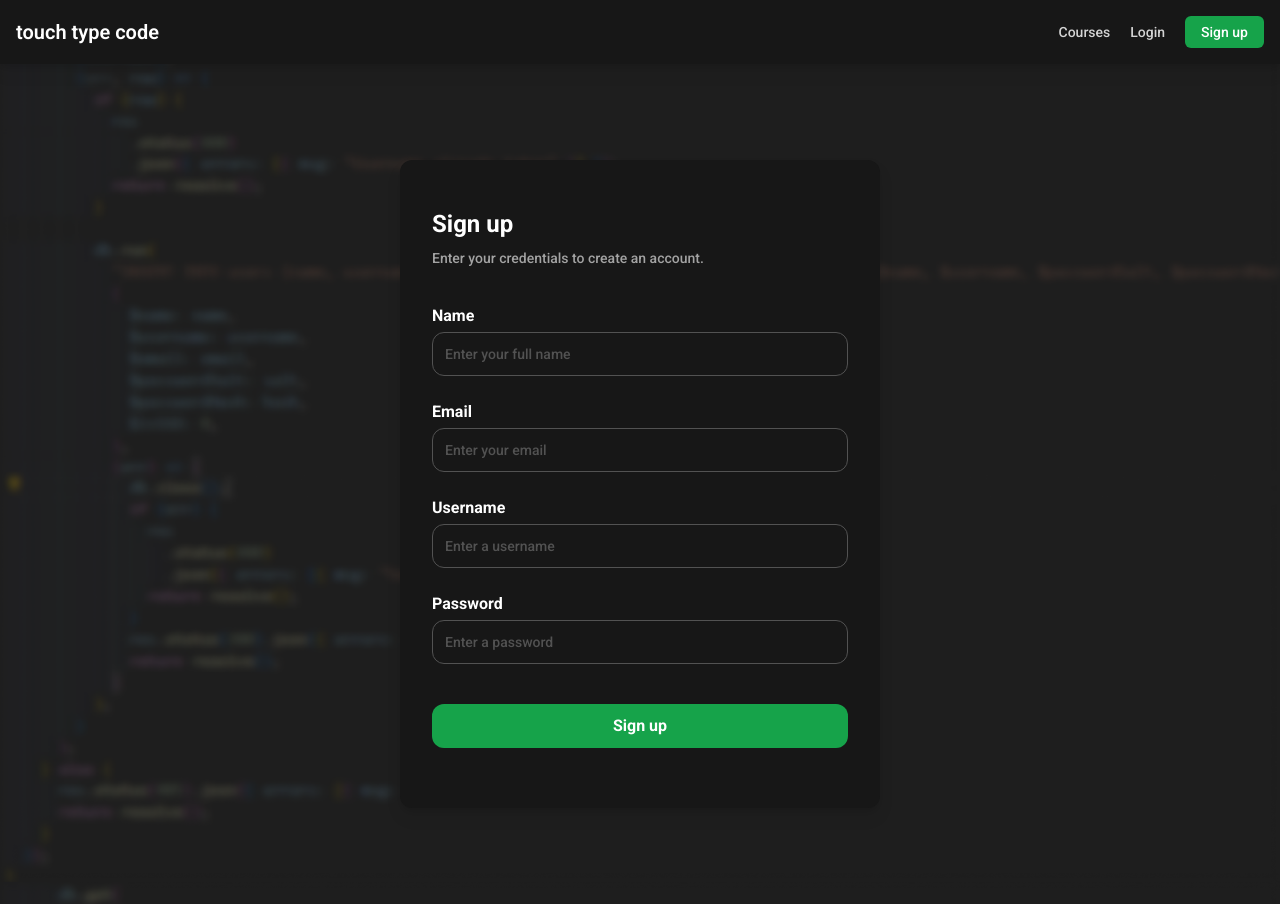
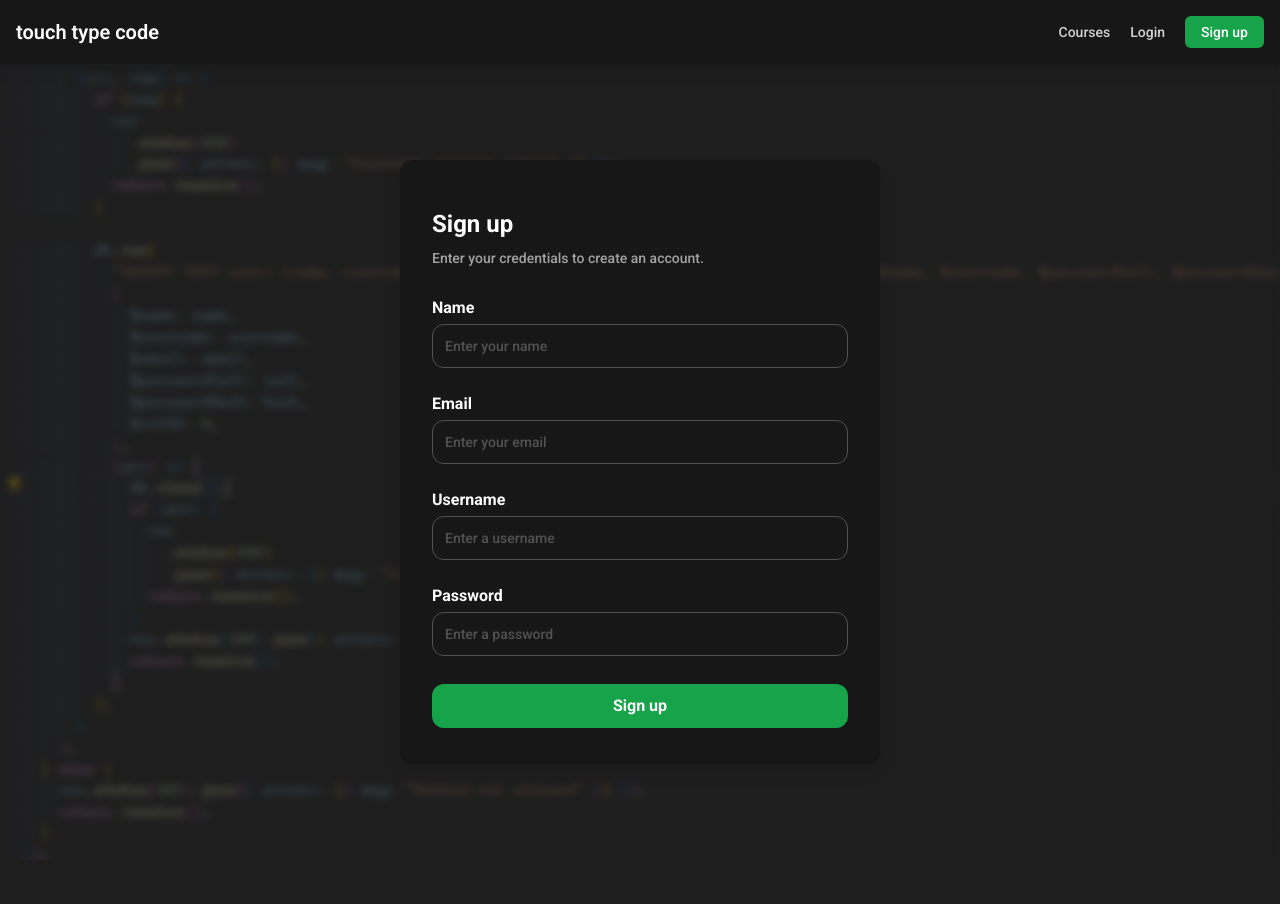
Before and after one commit to EdwardC1104/touch-type-code, a Next.js app: page /signup in a window 1280 px wide. After the commit the page ends 860 px from the top, so only its background shows below. Built offline with nearby package versions, Linux system fonts and the light colour scheme; no server answers.

Commit message:
📝 Completely refactored the login and sign up

```diff
--- a/components/Form/ErrorMessage.tsx
+++ b/components/Form/ErrorMessage.tsx
@@ -1,9 +1,9 @@
 interface Props {
-  children: string;
+  children: string | React.ReactNode;
 }
 
 const Subtitle = ({ children }: Props) => (
-  <p className="text-red-600 text-sm font-medium mt-2 pointer-events-none">
+  <p className="text-red-600 text-sm font-medium pointer-events-none">
     {children}
   </p>
 );
--- a/components/Form/Input.tsx
+++ b/components/Form/Input.tsx
@@ -1,30 +1,57 @@
+import ErrorMessage from "./ErrorMessage";
+
 interface Props {
-  required: boolean;
+  label: string;
+  required?: boolean;
   type: string;
   name: string;
+  placeholder?: string;
   id: string;
-  placeholder: string;
-  largeSpacing?: boolean;
+  onChange: (e: React.ChangeEvent<HTMLInputElement>) => void;
+  value: string;
+  error?: string;
+  touched?: boolean;
+  setTouched: (touched: boolean) => void;
 }
 
+const INVISIBLE_CHARACRTER = "\u200B";
+
 const Input = ({
+  label,
   required,
   type,
   name,
+  placeholder,
   id,
-  placeholder,
-  largeSpacing,
-}: Props) => (
+  onChange,
+  value,
+  error,
+  touched,
+  setTouched,
+}: Props) => {
+  const showError = touched && error;
+
+  return (
+    <>
+      <label htmlFor={id} className="font-bold leading-loose">
+        {label}
+      </label>
       <input
         required={required}
         type={type}
         name={name}
         id={id}
         placeholder={placeholder}
-    className={`rounded-xl border border-neutral-600 py-2 flex justify-center align-center px-3 bg-neutral-900 w-full text-neutral-400 placeholder:text-neutral-600 text-sm font-medium h-11 focus:outline-none focus:border-green-500 focus:border-1 focus:ring-green-500 focus:ring-1 transition-all ${
-      largeSpacing ? "mb-10" : "mb-5"
-    }`}
+        onChange={(e) => {
+          setTouched(true);
+          onChange(e);
+        }}
+        value={value}
+        className={`rounded-xl border border-neutral-600 py-2 flex justify-center align-center px-3 bg-neutral-900 w-full text-neutral-400 placeholder:text-neutral-600 text-sm font-medium h-11 focus:outline-none focus:border-green-500 focus:border-1 focus:ring-green-500 focus:ring-1 transition-all`}
       />
+      <ErrorMessage>{showError ? error : INVISIBLE_CHARACRTER}</ErrorMessage>
+    </>
   );
+};
 
 export default Input;
--- a/components/Form/Submit.tsx
+++ b/components/Form/Submit.tsx
@@ -1,5 +1,3 @@
-import { FormEvent } from "react";
-
 interface Props {
   value: string;
 }
@@ -7,7 +5,7 @@ interface Props {
 const Submit = ({ value }: Props) => (
   <input
     type="submit"
-    className="font-bold bg-green-600 hover:bg-green-700 focus:bg-green-700 rounded-xl text-center w-full h-11"
+    className="font-bold bg-green-600 hover:bg-green-700 focus:bg-green-700 rounded-xl text-center w-full h-11 mt-2 mb-1"
     value={value}
   />
 );
--- a/components/Form/Subtitle.tsx
+++ b/components/Form/Subtitle.tsx
@@ -3,7 +3,7 @@ interface Props {
 }
 
 const Subtitle = ({ children }: Props) => (
-  <p className="text-neutral-400 text-sm font-medium mb-8">{children}</p>
+  <p className="text-neutral-400 text-sm font-medium mb-6">{children}</p>
 );
 
 export default Subtitle;
--- a/components/Form/index.ts
+++ b/components/Form/index.ts
@@ -2,7 +2,6 @@ import Submit from "./Submit";
 import Input from "./Input";
 import Label from "./Label";
 import Form from "./Form";
-import SSO from "./SSO";
 import Subtitle from "./Subtitle";
 import Title from "./Title";
 import Card from "./Card";
@@ -13,7 +12,6 @@ const toExport = {
   Input,
   Label,
   Form,
-  SSO,
   Subtitle,
   Title,
   Card,
--- /dev/null
+++ b/hooks/useLoginForm.ts
@@ -0,0 +1,50 @@
+import { useFormik } from "formik";
+import { useState } from "react";
+import useGoTo from "./useGoTo";
+
+/**
+ * React hook that handles the logic for the login form submission
+ * and also wraps the formik library to handle the form state.
+ */
+const useLoginForm = () => {
+  const goToCourses = useGoTo("/courses");
+
+  // Stores errors returned from the server
+  const [globalErrorMessage, setGlobalErrorMessage] = useState<string | null>(
+    null
+  );
+
+  const formController = useFormik({
+    // Set initial values of each field in the form
+    initialValues: {
+      username: "",
+      password: "",
+    },
+    // Handle form submission
+    onSubmit: async (values, { setSubmitting }) => {
+      // Send a POST request to the API to login a user with the values from the form
+      const res = await fetch("/api/auth/login", {
+        method: "POST",
+        headers: {
+          "Content-Type": "application/json",
+        },
+        body: JSON.stringify(values),
+      });
+
+      const json = await res.json();
+      const { ok } = res;
+
+      // Prevents the form being accidentally submitted twice - part of the Formik library
+      setSubmitting(false);
+
+      // If the request was successful, redirect to the courses page
+      if (ok) goToCourses();
+      // If the response is not 200, set the global error message to the error returned by the API
+      else setGlobalErrorMessage(json.error);
+    },
+  });
+
+  return { formController, globalErrorMessage };
+};
+
+export default useLoginForm;
--- /dev/null
+++ b/hooks/useSignUpForm.ts
@@ -0,0 +1,55 @@
+import { useFormik } from "formik";
+import validateSignUpInput from "lib/validateSignUpInputs";
+import { useState } from "react";
+import useGoTo from "./useGoTo";
+
+/**
+ * React hook that handles the logic for the sign up form submission
+ * and also wraps the formik library to handle the form state.
+ */
+const useSignUpForm = () => {
+  const goToCourses = useGoTo("/courses");
+
+  // Stores errors returned from the server
+  const [globalErrorMessage, setGlobalErrorMessage] = useState<string | null>(
+    null
+  );
+
+  const formController = useFormik({
+    // Set initial values of each field in the form
+    initialValues: {
+      username: "",
+      password: "",
+      email: "",
+      name: "",
+    },
+    // Pass in the validation function
+    validate: validateSignUpInput,
+    // Handle form submission
+    onSubmit: async (values, { setSubmitting }) => {
+      // Send a POST request to the API to create a new user with the values from the form
+      const res = await fetch("/api/auth/signup", {
+        method: "POST",
+        headers: {
+          "Content-Type": "application/json",
+        },
+        body: JSON.stringify(values),
+      });
+
+      const json = await res.json();
+      const { ok } = res;
+
+      // Prevents the form being accidentally submitted twice - part of the Formik library
+      setSubmitting(false);
+
+      // If the request was successful, redirect to the courses page
+      if (ok) goToCourses();
+      // If the response is not 200, set the global error message to the error returned by the API
+      else setGlobalErrorMessage(json.error);
+    },
+  });
+
+  return { formController, globalErrorMessage };
+};
+
+export default useSignUpForm;
--- /dev/null
+++ b/lib/validateSignUpInputs.ts
@@ -0,0 +1,51 @@
+interface Values {
+  username: string;
+  password: string;
+  email: string;
+  name: string;
+}
+
+const validateSignUpInput = (values: Values) => {
+  const errors: Record<string, string> = {};
+
+  // Validate name exists
+  if (!values.name) errors.name = "Required";
+
+  // Validate email exists
+  if (!values.email) errors.email = "Required";
+  // Check if email is valid by using a RegEx from https://emailregex.com/
+  else if (
+    !/^(([^<>()\[\]\\.,;:\s@"]+(\.[^<>()\[\]\\.,;:\s@"]+)*)|(".+"))@((\[[0-9]{1,3}\.[0-9]{1,3}\.[0-9]{1,3}\.[0-9]{1,3}])|(([a-zA-Z\-0-9]+\.)+[a-zA-Z]{2,}))$/.test(
+      values.email
+    )
+  )
+    errors.email = "Invalid email address";
+
+  // Validate username exists
+  if (!values.username) errors.username = "Required";
+  // Validate username is longer than 3 characters
+  else if (values.username.length <= 3)
+    errors.username = "Must be longer than 3 characters";
+  // Validate password is shorter than 12 characters
+  else if (values.username.length >= 12)
+    errors.username = "Must be shorter than 12 characters";
+  // Validate username is alphanumeric - RegEx written by me
+  else if (!/^[A-Za-z0-9]+$/.test(values.username))
+    errors.username = "Must not contain any special characters or spaces";
+
+  // Validate password exists
+  if (!values.password) errors.password = "Required";
+  // Validate password is longer than 8 characters
+  else if (values.password.length <= 8)
+    errors.password = "Must be longer than 8 characters";
+  // Validate password contains at least one number - RegEx written by me
+  else if (!/^.*[0-9].*$/.test(values.password))
+    errors.password = "Must contain at least one number";
+  // Validate password contains at least one symbol - RegEx written by me
+  else if (!/^.*[^a-zA-z0-9].*$/.test(values.password))
+    errors.password = "Must contain at least one symbol";
+
+  return errors;
+};
+
+export default validateSignUpInput;
--- a/pages/login/index.tsx
+++ b/pages/login/index.tsx
@@ -1,19 +1,10 @@
 import MyForm from "components/Form";
 import type { NextPage } from "next";
 import Head from "next/head";
-import Image from "next/image";
-import { Formik, Field, Form } from "formik";
-import { useRouter } from "next/router";
-import { useState } from "react";
+import useLoginForm from "hooks/useLoginForm";
 
-interface Props {
-  csrfToken: string;
-}
-
-const Login: NextPage<Props> = ({ csrfToken }) => {
-  const router = useRouter();
-
-  const [errorMessage, setErrorMessage] = useState(`\u00a0`);
+const Login: NextPage = () => {
+  const { formController, globalErrorMessage } = useLoginForm();
 
   return (
     <>
@@ -26,79 +17,40 @@ const Login: NextPage<Props> = ({ csrfToken }) => {
           <MyForm.Subtitle>
             Enter your credentials to access your account.
           </MyForm.Subtitle>
-
-          {/* <MyForm.SSO
-            text="Login with GitHub"
-            icon={
-              <Image
-                src="/github.png"
-                width={20}
-                height={20}
-                alt="GitHub Logo"
-                className="self-center"
-              />
-            }
-            largeSpacing
-            onClick={(e) => {
-              e.preventDefault();
-              // signIn("github", { callbackUrl: "/" });
-            }}
-          /> */}
-
-          <Formik
-            initialValues={{
-              username: "",
-              password: "",
-            }}
-            onSubmit={async (values, { setSubmitting }) => {
-              const res = await fetch("/api/auth/login", {
-                method: "POST",
-                headers: {
-                  "Content-Type": "application/json",
-                },
-                body: JSON.stringify(values),
-              });
-              setSubmitting(false);
-              if (res.status === 200) {
-                router.push("/courses");
-              } else {
-                const data = await res.json();
-                setErrorMessage(data.error);
+          <MyForm.Form onSubmit={formController.handleSubmit}>
+            <MyForm.Input
+              label="Username"
+              name="username"
+              type="username"
+              id="username"
+              placeholder="Enter a username"
+              onChange={formController.handleChange}
+              value={formController.values.username}
+              error={formController.errors.username}
+              touched={formController.touched.username}
+              setTouched={() =>
+                formController.setFieldTouched("username", true, true)
               }
-            }}
-          >
-            <Form>
-              <MyForm.Label htmlFor="username">Username</MyForm.Label>
-              <Field
-                required
-                type="username"
-                name="username"
-                id="username"
-                placeholder="Enter your username"
-                className={`rounded-xl border border-neutral-600 py-2 flex justify-center align-center px-3 bg-neutral-900 w-full text-neutral-400 placeholder:text-neutral-600 text-sm font-medium h-11 focus:outline-none focus:border-green-500 focus:border-1 focus:ring-green-500 focus:ring-1 transition-all ${
-                  false ? "mb-10" : "mb-5"
-                }`}
-              />
-              <MyForm.Label htmlFor="password">Password</MyForm.Label>
-              <Field
-                id="password"
-                name="password"
-                placeholder="Enter your password"
-                type="password"
-                required
-                className={`rounded-xl border border-neutral-600 py-2 flex justify-center align-center px-3 bg-neutral-900 w-full text-neutral-400 placeholder:text-neutral-600 text-sm font-medium h-11 focus:outline-none focus:border-green-500 focus:border-1 focus:ring-green-500 focus:ring-1 transition-all ${
-                  true ? "mb-10" : "mb-5"
-                }`}
-              />
-
-              <input
-                type="submit"
-                className="font-bold bg-green-600 hover:bg-green-700 focus:bg-green-700 rounded-xl text-center w-full h-11"
-                value={"Login"}
-              />
-              <MyForm.ErrorMessage>{errorMessage}</MyForm.ErrorMessage>
-            </Form>
-          </Formik>
+              required
+            />
+            <MyForm.Input
+              label="Password"
+              name="password"
+              type="password"
+              id="password"
+              placeholder="Enter a password"
+              onChange={formController.handleChange}
+              value={formController.values.password}
+              error={formController.errors.password}
+              touched={formController.touched.password}
+              setTouched={() =>
+                formController.setFieldTouched("password", true, true)
+              }
+              required
+            />
+            <MyForm.Submit value="Sign up" />
+            <MyForm.ErrorMessage>{globalErrorMessage}</MyForm.ErrorMessage>
+          </MyForm.Form>
         </MyForm.Card>
       </div>
     </>
--- a/pages/signup/index.tsx
+++ b/pages/signup/index.tsx
@@ -1,16 +1,10 @@
 import type { NextPage } from "next";
 import Head from "next/head";
 import MyForm from "components/Form";
-import Image from "next/image";
-import Link from "next/link";
-import { Field, Form, Formik } from "formik";
-import { useRouter } from "next/router";
-import { useState } from "react";
+import useSignUpForm from "hooks/useSignUpForm";
 
 const Signup: NextPage = () => {
-  const router = useRouter();
-
-  const [errorMessage, setErrorMessage] = useState(`\u00a0`);
+  const { formController, globalErrorMessage } = useSignUpForm();
 
   return (
     <>
@@ -23,87 +17,70 @@ const Signup: NextPage = () => {
           <MyForm.Subtitle>
             Enter your credentials to create an account.
           </MyForm.Subtitle>
-
-          <Formik
-            initialValues={{
-              username: "",
-              password: "",
-              email: "",
-              name: "",
-            }}
-            onSubmit={async (values, { setSubmitting }) => {
-              const res = await fetch("/api/auth/signup", {
-                method: "POST",
-                headers: {
-                  "Content-Type": "application/json",
-                },
-                body: JSON.stringify(values),
-              });
-
-              const json = await res.json();
-              const { ok } = res;
-
-              setSubmitting(false);
-              if (ok) {
-                router.push("/courses");
-              } else {
-                setErrorMessage(json.error);
+          <MyForm.Form onSubmit={formController.handleSubmit}>
+            <MyForm.Input
+              label="Name"
+              name="name"
+              type="name"
+              id="name"
+              placeholder="Enter your name"
+              onChange={formController.handleChange}
+              value={formController.values.name}
+              error={formController.errors.name}
+              touched={formController.touched.name}
+              setTouched={() =>
+                formController.setFieldTouched("name", true, true)
               }
-            }}
-          >
-            <Form>
-              <MyForm.Label htmlFor="name">Name</MyForm.Label>
-              <Field
               required
-                type="name"
-                name="name"
-                id="name"
-                placeholder="Enter your full name"
-                className={`rounded-xl border border-neutral-600 py-2 flex justify-center align-center px-3 bg-neutral-900 w-full text-neutral-400 placeholder:text-neutral-600 text-sm font-medium h-11 focus:outline-none focus:border-green-500 focus:border-1 focus:ring-green-500 focus:ring-1 transition-all ${
-                  false ? "mb-10" : "mb-5"
-                }`}
             />
-              <MyForm.Label htmlFor="email">Email</MyForm.Label>
-              <Field
-                required
+            <MyForm.Input
+              label="Email"
+              name="email"
               type="email"
-                name="email"
               id="email"
               placeholder="Enter your email"
-                className={`rounded-xl border border-neutral-600 py-2 flex justify-center align-center px-3 bg-neutral-900 w-full text-neutral-400 placeholder:text-neutral-600 text-sm font-medium h-11 focus:outline-none focus:border-green-500 focus:border-1 focus:ring-green-500 focus:ring-1 transition-all ${
-                  false ? "mb-10" : "mb-5"
-                }`}
+              onChange={formController.handleChange}
+              value={formController.values.email}
+              error={formController.errors.email}
+              touched={formController.touched.email}
+              setTouched={() =>
+                formController.setFieldTouched("email", true, true)
+              }
+              required
             />
-              <MyForm.Label htmlFor="username">Username</MyForm.Label>
-              <Field
-                required
+            <MyForm.Input
+              label="Username"
+              name="username"
               type="username"
-                name="username"
               id="username"
               placeholder="Enter a username"
-                className={`rounded-xl border border-neutral-600 py-2 flex justify-center align-center px-3 bg-neutral-900 w-full text-neutral-400 placeholder:text-neutral-600 text-sm font-medium h-11 focus:outline-none focus:border-green-500 focus:border-1 focus:ring-green-500 focus:ring-1 transition-all ${
-                  false ? "mb-10" : "mb-5"
-                }`}
+              onChange={formController.handleChange}
+              value={formController.values.username}
+              error={formController.errors.username}
+              touched={formController.touched.username}
+              setTouched={() =>
+                formController.setFieldTouched("username", true, true)
+              }
+              required
             />
-              <MyForm.Label htmlFor="password">Password</MyForm.Label>
-              <Field
+            <MyForm.Input
+              label="Password"
+              name="password"
+              type="password"
               id="password"
-                name="password"
               placeholder="Enter a password"
-                type="password"
+              onChange={formController.handleChange}
+              value={formController.values.password}
+              error={formController.errors.password}
+              touched={formController.touched.password}
+              setTouched={() =>
+                formController.setFieldTouched("password", true, true)
+              }
               required
-                className={`rounded-xl border border-neutral-600 py-2 flex justify-center align-center px-3 bg-neutral-900 w-full text-neutral-400 placeholder:text-neutral-600 text-sm font-medium h-11 focus:outline-none focus:border-green-500 focus:border-1 focus:ring-green-500 focus:ring-1 transition-all ${
-                  true ? "mb-10" : "mb-5"
-                }`}
             />
-              <input
-                type="submit"
-                className="font-bold bg-green-600 hover:bg-green-700 focus:bg-green-700 rounded-xl text-center w-full h-11"
-                value={"Sign up"}
-              />
-              <MyForm.ErrorMessage>{errorMessage}</MyForm.ErrorMessage>
-            </Form>
-          </Formik>
+            <MyForm.Submit value="Sign up" />
+            <MyForm.ErrorMessage>{globalErrorMessage}</MyForm.ErrorMessage>
+          </MyForm.Form>
         </MyForm.Card>
       </div>
     </>
```
Also changed, not shown: components/Form/SSO.tsx (deleted, +0 -24 lines). Lines whose indentation alone changed are shown as unchanged.
